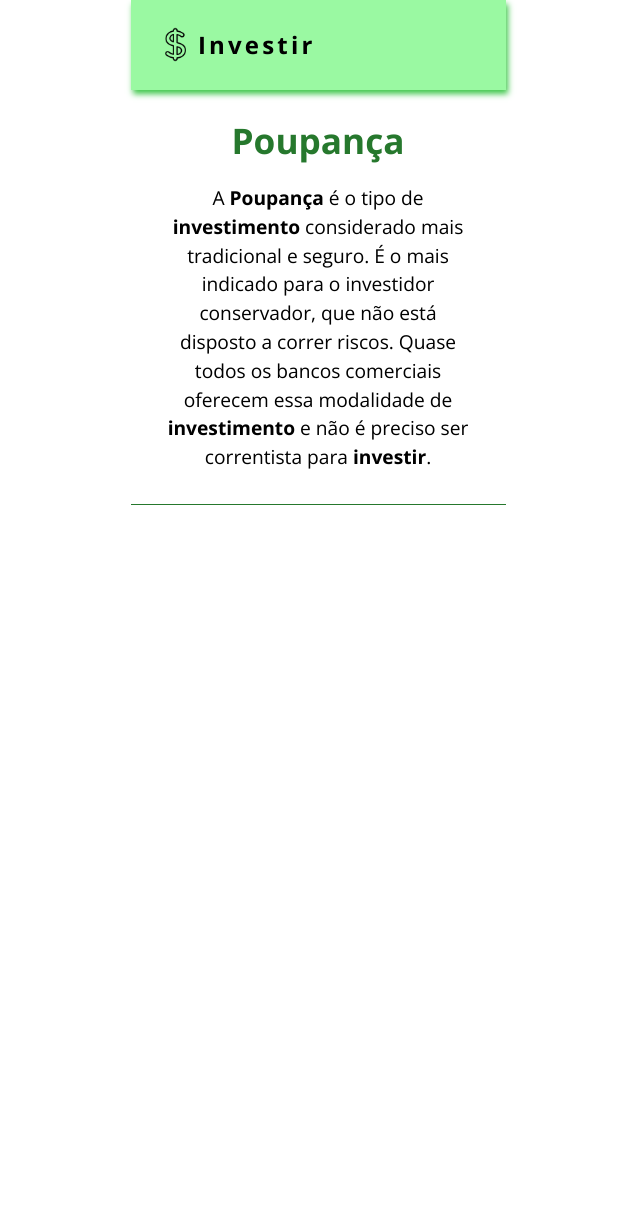
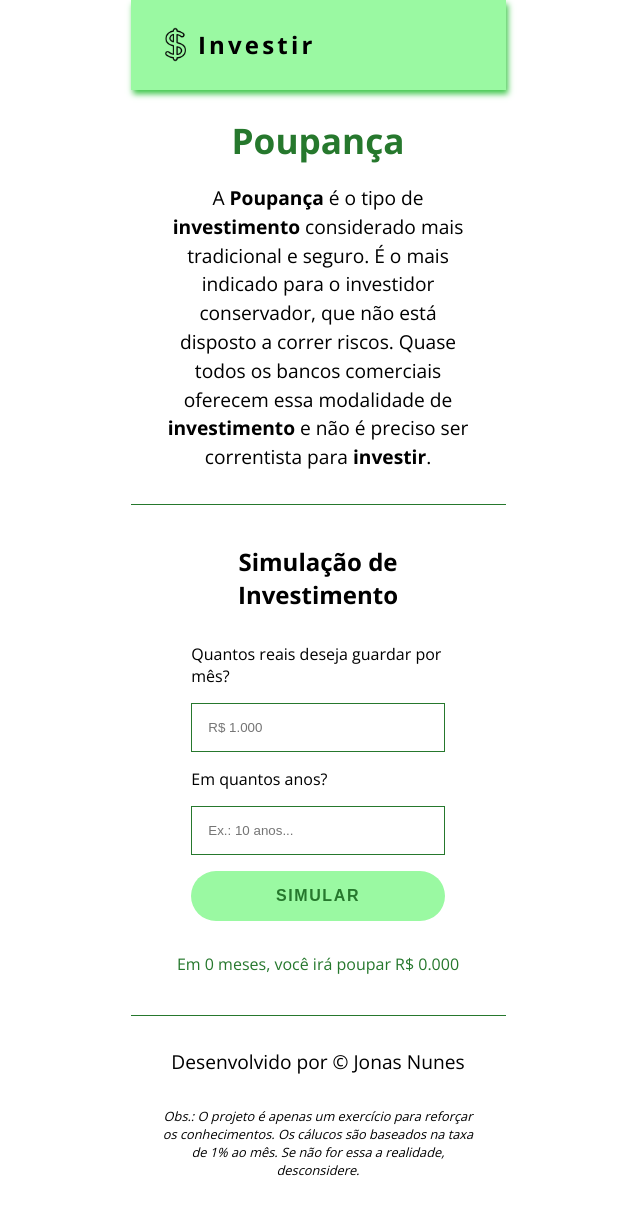
Before and after one commit to jonasnunes/investir, a PHP site: page / in a window 1280 px wide. Shown: the whole page, without its empty margins (322-962 px from the left). Before the commit the page ends 505 px from the top, so only its background shows below. Run offline with PHP 8.4, Linux system fonts and the light colour scheme.

Commit message:
update project
projeto finalizado

```diff
--- /dev/null
+++ b/code.php
@@ -0,0 +1,13 @@
+<?php
+
+    $valor = $_POST['valor'] ?? 0;
+    $tempo = $_POST['tempo'] ?? 0;
+    $meses = $tempo * 12;
+    $total = $valor;
+
+    for($i = 1; $i <= $meses; $i++){
+        $juros = $total * 0.01;
+        $total += $juros;
+    }
+
+    $resultado = "<p style='color: #26782D;'>Em $meses meses, você irá poupar R$ ".number_format($total, 3) . "</p>";
--- a/css/index.css
+++ b/css/index.css
@@ -4,7 +4,6 @@
   box-sizing: border-box;
   list-style: none;
   text-decoration: none;
-  border: 0;
 }
 
 html {
@@ -48,5 +47,51 @@ body {
   font-size: 1.2rem;
   line-height: 150%;
 }
+#corpo .section-2 {
+  padding: 2.5rem 1.8rem;
+  text-align: center;
+  border-bottom: 1px solid #26782D;
+}
+#corpo .section-2 form {
+  padding: 2rem;
+  display: flex;
+  flex-direction: column;
+  gap: 1rem;
+  text-align: left;
+}
+#corpo .section-2 form label, #corpo .section-2 form input {
+  width: 100%;
+}
+#corpo .section-2 form input {
+  padding: 1rem;
+  border: 1px solid #26782D;
+}
+#corpo .section-2 form .submit {
+  background-color: #9AF9A2;
+  border-radius: 2rem;
+  border: none;
+  cursor: pointer;
+  text-transform: uppercase;
+  font-size: 1rem;
+  font-weight: 700;
+  letter-spacing: 0.1rem;
+  color: #26782D;
+}
+#corpo .footer {
+  text-align: center;
+  padding: 2rem 1.8rem;
+}
+#corpo .footer a {
+  color: #000;
+}
+#corpo .footer p:first-child {
+  font-size: 1.2rem;
+  color: #000;
+  padding-bottom: 2rem;
+}
+#corpo .footer p:last-child {
+  font-size: 0.8rem;
+  font-style: italic;
+}
 
 /*# sourceMappingURL=index.css.map */
--- a/index.php
+++ b/index.php
@@ -18,6 +18,8 @@
     <link rel="stylesheet" href="css/index.css">
 </head>
 <body>
+    <?php require_once "code.php" ?>
+
     <div id="corpo">
         <header>
             <img src="images/dolar.png" width="45" alt="imagem">
@@ -27,6 +29,23 @@
             <h1>Poupança</h1>
             <p>A <strong>Poupança</strong> é o tipo de <strong>investimento</strong> considerado mais tradicional e seguro. É o mais indicado para o investidor conservador, que não está disposto a correr riscos. Quase todos os bancos comerciais oferecem essa modalidade de <strong>investimento</strong> e não é preciso ser correntista para <strong>investir</strong>.</p>
         </section>
+        <section class="section-2">
+            <h2>Simulação de Investimento</h2>
+
+            <form method="POST">
+                <label for="valor">Quantos reais deseja guardar por mês?</label>
+                <input type="text" inputmode="numeric" placeholder="R$ 1.000" min="0" name="valor" required>
+                <label for="tempo">Em quantos anos?</label>
+                <input type="text" inputmode="numeric" placeholder="Ex.: 10 anos..." name="tempo">
+                <input type="submit" value="Simular" class="submit">
+            </form>
+
+            <?php echo $resultado; ?>
+        </section>
+        <footer class="footer">
+            <p>Desenvolvido por &copy; <a href="https://github.com/jonasnunes" target="_blank">Jonas Nunes</a></p>
+            <p>Obs.: O projeto é apenas um exercício para reforçar os conhecimentos. Os cálucos são baseados na taxa de 1% ao mês. Se não for essa a realidade, desconsidere.</p>
+        </footer>
     </div>
 </body>
 </html>
```
Also changed, not shown: sass/style.sass (+46 -1 lines), 1 other file.
